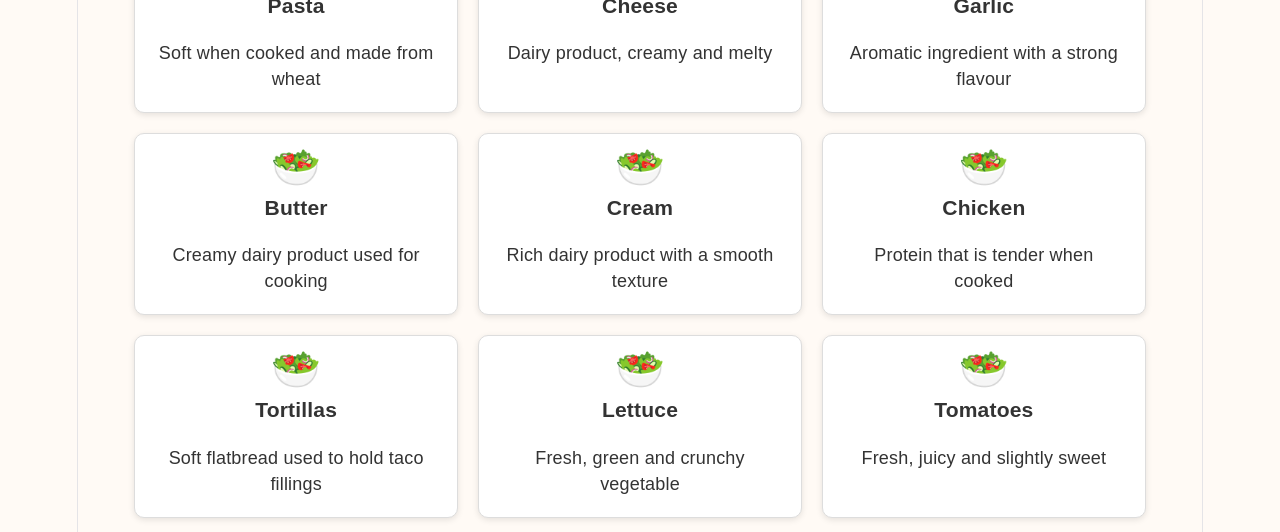
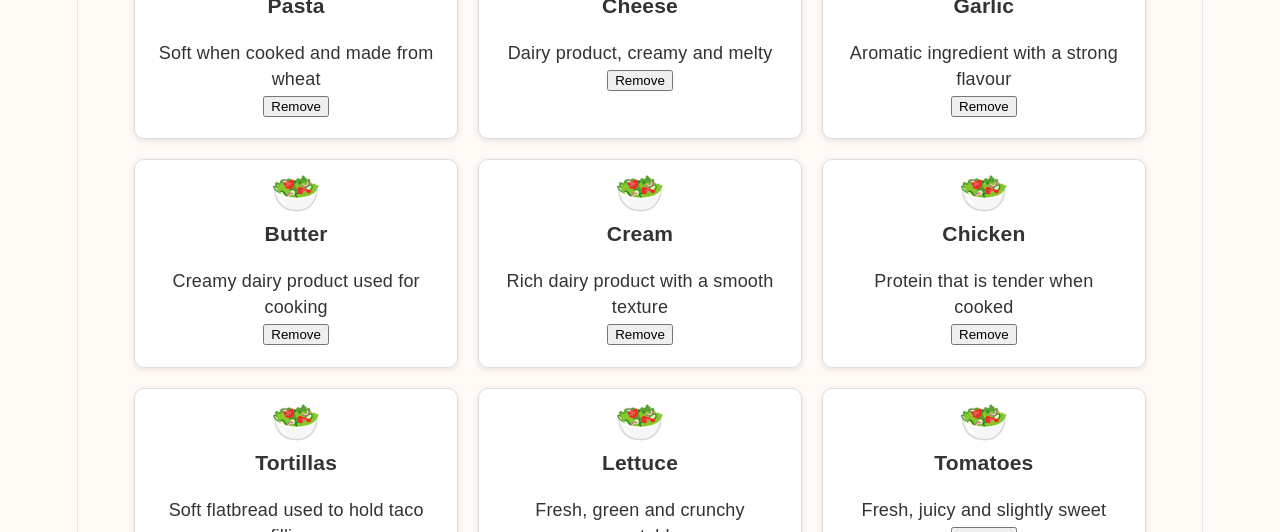
Before and after one commit to M-devgan/FS_Food_Hub, a React (Vite) app: page /ingredients in a window 1280 px wide. Shown: the part 268-800 px from the top of the page. Built offline with nearby package versions, Linux system fonts and the light colour scheme.

Commit message:
Add ingredient form and add remove functionality

```diff
--- a/src/components/ingredients/ingredients.tsx
+++ b/src/components/ingredients/ingredients.tsx
@@ -1,9 +1,12 @@
+import { useState } from "react";
+import IngredientForm from "./IngredientForm";
+
 // Ingredients component for displaying ingredients for each recipe
 function IngredientsList() {
 
   // Mock data for the ingredients section
   // recipes contains the IDs of the recipes that use each ingredient
-  const ingredients = [
+  const [ingredients, setIngredients] = useState([
     {
       id: 1,
       name: "Pasta",
@@ -88,12 +91,25 @@ function IngredientsList() {
       characteristics: "Liquid dairy product that adds moisture",
       recipes: [3],
     },
-  ];
+  ]);
+
+  // Remove an ingredient from the list
+  const removeIngredient = (id: number) => {
+    setIngredients(
+      ingredients.filter((ingredient) => ingredient.id !== id)
+    );
+  };
 
   // Return the Ingredients section that will be displayed on the page
   return (
     <section className="ingredients-list">
       <h2>Recipe Ingredients</h2>
+
+      {/* Form for adding a new ingredient */}
+      <IngredientForm
+        ingredients={ingredients}
+        setIngredients={setIngredients}
+      />
 
       <div className="ingredient-cards">
 
@@ -110,6 +126,14 @@ function IngredientsList() {
             <div className="ingredient-content">
               <h3>{ingredient.name}</h3>
               <p>{ingredient.characteristics}</p>
+
+              {/* Remove the selected ingredient */}
+              <button
+                type="button"
+                onClick={() => removeIngredient(ingredient.id)}
+              >
+                Remove
+              </button>
             </div>
 
           </article>
```
